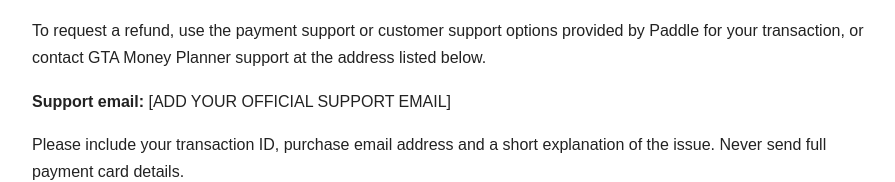
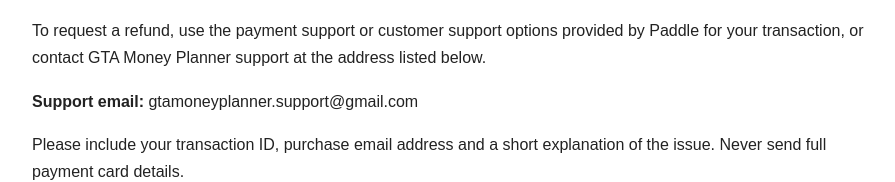
Before and after one commit to amitsinghapi7-a11y/gta-money-planner-checkout, a plain HTML site: page refund.html in a window 1280 px wide. Shown: the part 1225-1407 px from the top of the page, without its empty margins (183-1078 px from the left). Drawn offline with Linux system fonts and the light colour scheme.

Commit message:
Update refund.html

```diff
--- a/refund.html
+++ b/refund.html
@@ -49,7 +49,7 @@
 <h2>6. How to Request a Refund</h2>
 <p>To request a refund, use the payment support or customer support options provided by Paddle for your transaction, or contact GTA Money Planner support at the address listed below.</p>
 
-<p><strong>Support email:</strong> [ADD YOUR OFFICIAL SUPPORT EMAIL]</p>
+<p><strong>Support email:</strong> gtamoneyplanner.support@gmail.com</p>
 
 <p>Please include your transaction ID, purchase email address and a short explanation of the issue. Never send full payment card details.</p>
 
```
